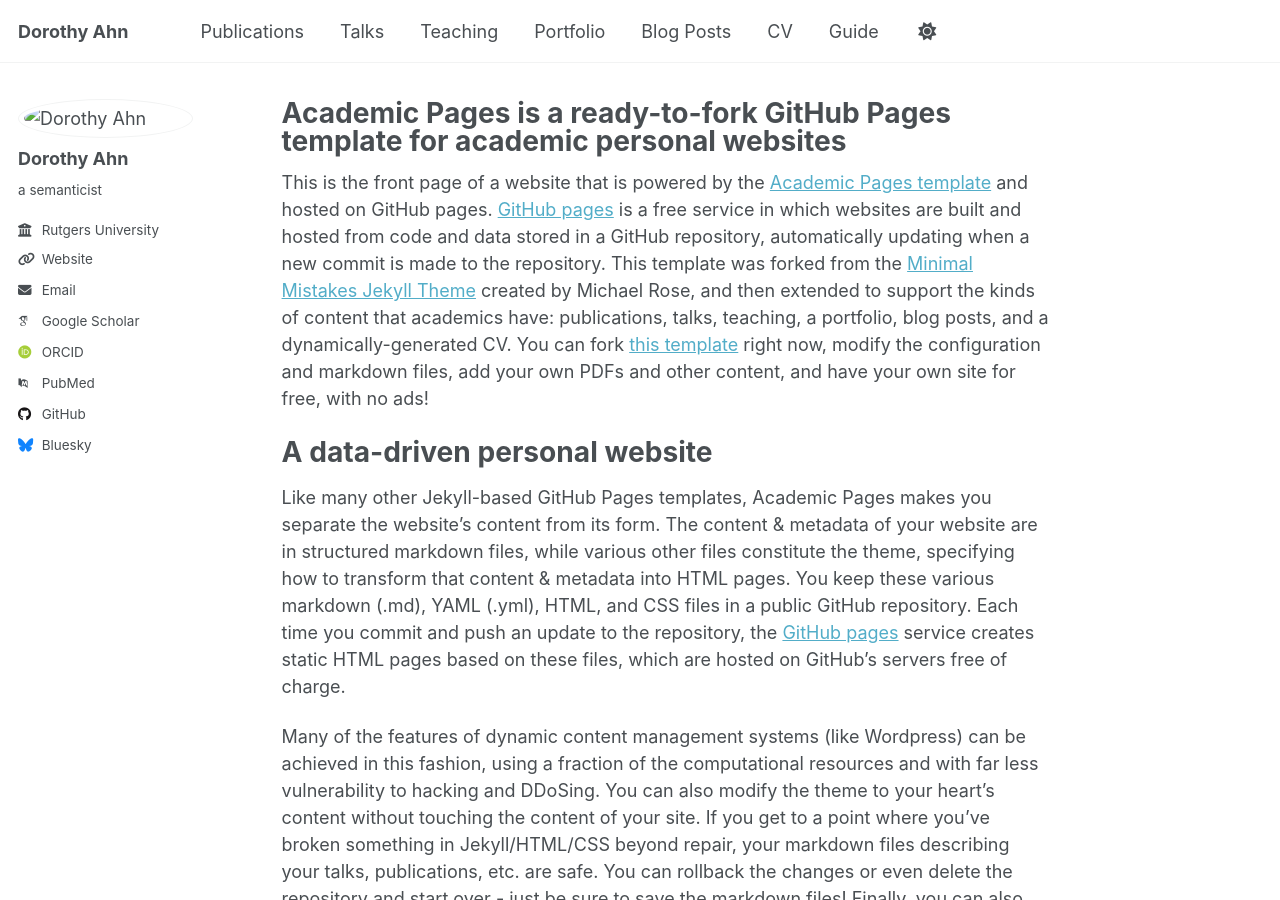
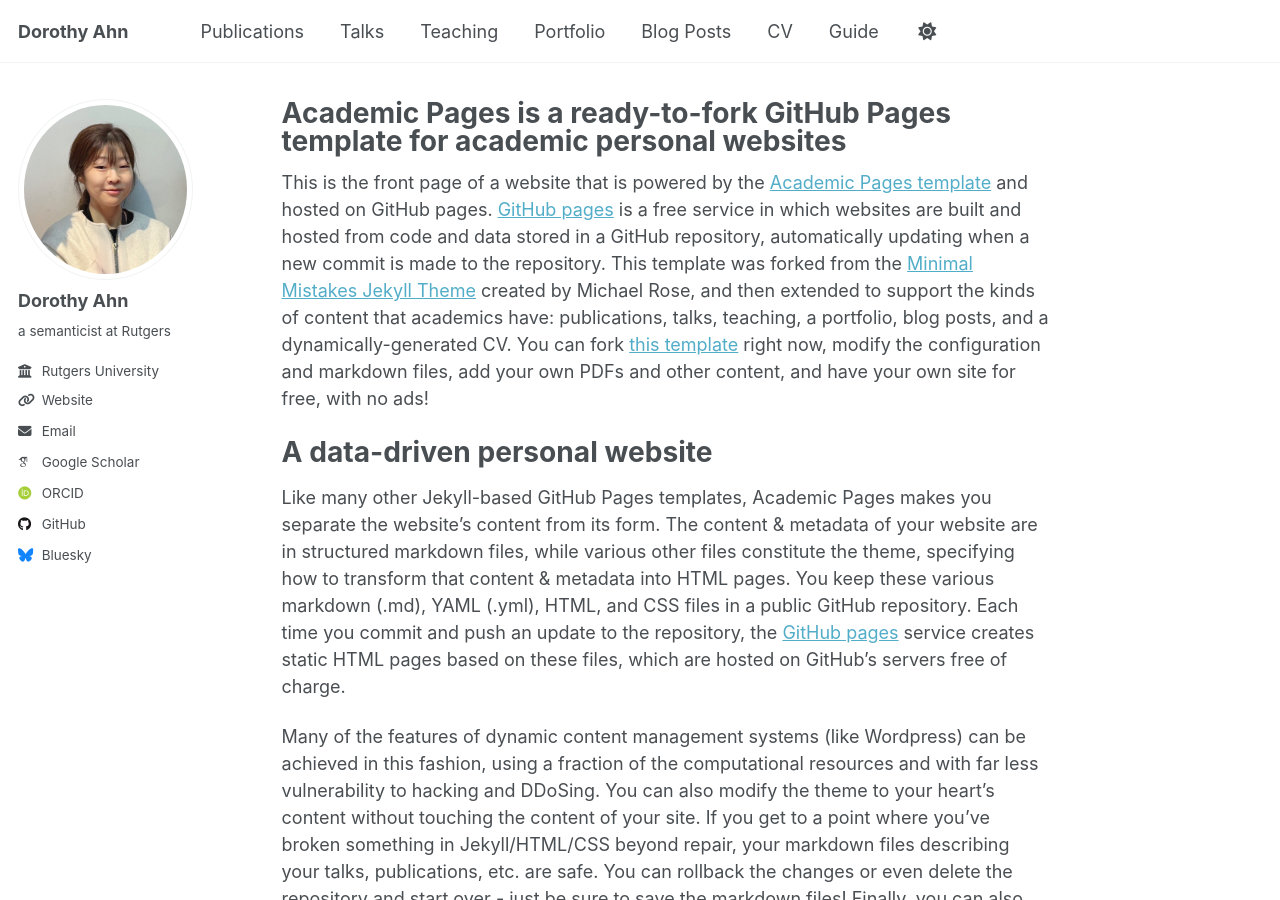
Before and after one commit to doroahn/doroahn.github.io, a Jekyll site: the page built from _pages/about.md, in a window 1280 px wide and 900 px high. Built offline with Jekyll 4.4.1, drawn with Linux system fonts in a browser that asks for light colours; some web fonts are replaced.

Commit message:
Update _config.yml

```diff
--- a/_config.yml
+++ b/_config.yml
@@ -22,10 +22,10 @@ repository               : #"academicpages/academicpages.github.io"
 #               Additional customization can be done by editing /_includes/author-profile.html
 author:
   # Biographic information
-  avatar           : "files/ifnt.jpg"
+  avatar           : "profile.png"
   name             : "Dorothy Ahn"
   pronouns         : # example: "she/her"
-  bio              : "a semanticist"
+  bio              : "a semanticist at Rutgers"
   location         : #"Earth"
   employer         : "Rutgers University"
   uri              :  "dorothyahn.com"
@@ -34,11 +34,11 @@ author:
   # Academic websites
   academia         : # URL
   arxiv            : # URL - Update with the correct link to your profile
-  googlescholar    : "https://scholar.google.com/citations?user=PS_CX0AAAAAJ"
+  googlescholar    : "https://scholar.google.com/citations?user=caKoCk4AAAAJ"
   impactstory      : # URL
-  orcid            : "http://orcid.org/yourorcidurl"
+  orcid            : "https://orcid.org/0000-0002-1594-5379"
   semantic         : # URL
-  pubmed           : "https://www.ncbi.nlm.nih.gov/pubmed/?term=john+snow"
+  pubmed           : #"https://www.ncbi.nlm.nih.gov/pubmed/?term=john+snow"
   researchgate     : # URL
   scopus           : # URL
 
```
